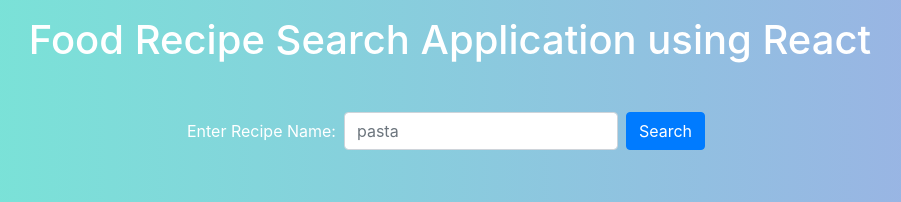
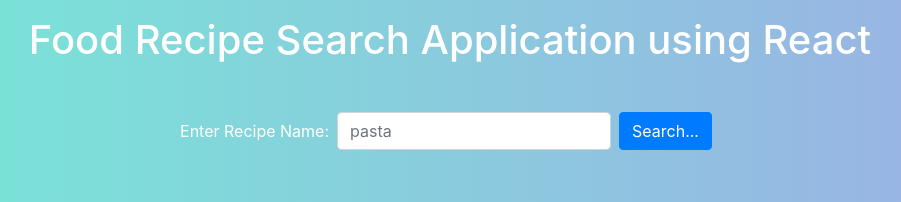
Before and after one commit to vprasadreddy/react-recipe-search, a React (Create React App) app: page / in a window 1280 px wide. Shown: the top 202 px of the page, without its empty margins (190-1091 px from the left). Built offline with nearby package versions, Linux system fonts and the light colour scheme; no server answers.

Commit message:
initial code deployment

```diff
--- a/src/App.js
+++ b/src/App.js
@@ -48,7 +48,7 @@
             className="btn btn-primary mb-2 mr-sm-2"
             onClick={getRecipes}
           >
-            Search
+            Search...
           </button>
         </form>
       </div>
```
